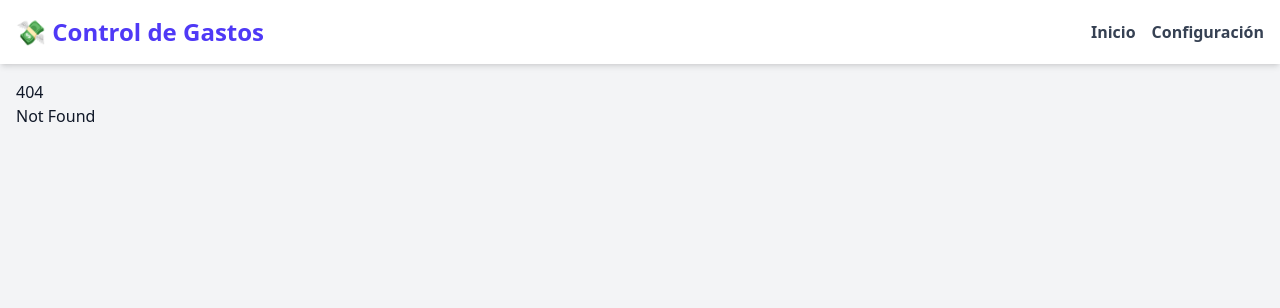
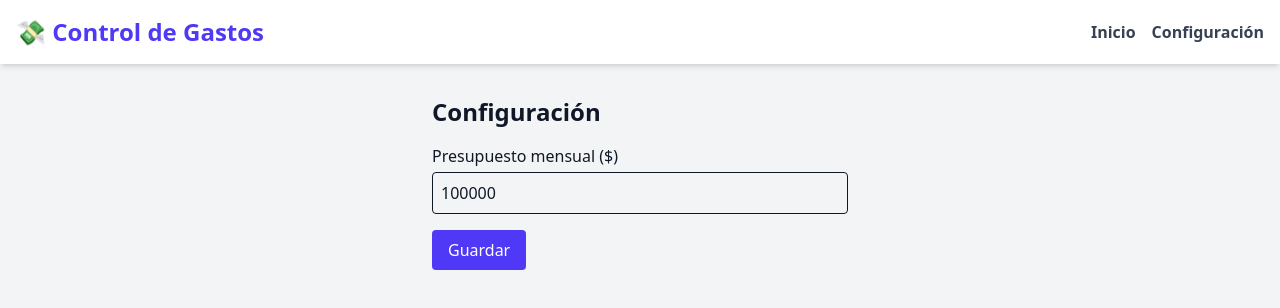
Before and after one commit to 8medios/control-gastos, a SvelteKit app: page /configuration in a window 1280 px wide. Before the commit this address had no page. Shown: the top 308 px of the page. Built offline with nearby package versions, Linux system fonts and the light colour scheme.

Commit message:
Configurar Presupuesto

```diff
--- /dev/null
+++ b/src/lib/config.ts
@@ -0,0 +1,16 @@
+import { writable } from 'svelte/store';
+import { browser } from '$app/environment';
+
+const defaultBudget = 100000; // valor por defecto
+
+const initial = browser
+	? parseFloat(localStorage.getItem('budget') || String(defaultBudget))
+	: defaultBudget;
+
+export const budget = writable<number>(initial);
+
+if (browser) {
+	budget.subscribe((val) => {
+		localStorage.setItem('budget', val.toString());
+	});
+}
--- a/src/routes/+layout.svelte
+++ b/src/routes/+layout.svelte
@@ -8,7 +8,7 @@
 			<h1 class="text-2xl font-bold text-indigo-600 dark:text-indigo-400">💸 Control de Gastos</h1>
 			<nav class="flex gap-4">
 				<a href="/" class="text-gray-700 font-bold hover:text-indigo-600 dark:text-gray-300">Inicio</a>
-				<a href="/configuracion" class="text-gray-700 font-bold hover:text-indigo-600 dark:text-gray-300">Configuración</a>
+				<a href="/configuration" class="text-gray-700 font-bold hover:text-indigo-600 dark:text-gray-300">Configuración</a>
 			</nav>
 		</div>
 	</header>
--- a/src/routes/+page.svelte
+++ b/src/routes/+page.svelte
@@ -2,13 +2,41 @@
 	import AddExpense from '$lib/components/AddExpense.svelte';
 	import type { Expense } from '$lib/types';
 	import { expenses } from '$lib/stores';
+	import { budget } from '$lib/config';
 
 	const handleAddExpense = (e: CustomEvent<Expense>) => {
 		expenses.update((list) => [e.detail, ...list]);
 	};
+
+	// Derivar totales
+	$: totalGastos = $expenses.reduce((acc, item) => acc + item.amount, 0);
+	$: restante = $budget - totalGastos;
+
+	// Cálculos simples
+	$: diario = (restante / diasRestantes()).toFixed(2);
+	$: semanal = (restante / semanasRestantes()).toFixed(2);
+
+	function diasRestantes(): number {
+		const hoy = new Date();
+		const finMes = new Date(hoy.getFullYear(), hoy.getMonth() + 1, 0);
+		return (finMes.getDate() - hoy.getDate()) + 1;
+	}
+
+	function semanasRestantes(): number {
+		return Math.ceil(diasRestantes() / 7);
+	}
 </script>
 
 <main class="p-4 flex flex-col items-center gap-6">
+	<section class="bg-white dark:bg-gray-800 shadow rounded-xl p-4 w-full max-w-md space-y-2">
+		<h2 class="text-xl font-bold text-indigo-600 dark:text-indigo-400">Resumen</h2>
+		<p><strong>Presupuesto mensual:</strong> ${$budget}</p>
+		<p><strong>Gastos acumulados:</strong> ${totalGastos.toFixed(2)}</p>
+		<p><strong>Restante:</strong> ${restante.toFixed(2)}</p>
+		<p><strong>Disponible por día:</strong> ${diario}</p>
+		<p><strong>Disponible por semana:</strong> ${semanal}</p>
+	</section>
+
 	<AddExpense on:add={handleAddExpense} />
 
 	<ul class="w-full max-w-md space-y-2">
--- /dev/null
+++ b/src/routes/configuration/+page.svelte
@@ -0,0 +1,27 @@
+<script lang="ts">
+	import { budget } from '$lib/config';
+	let newBudget = $budget;
+
+	const handleSubmit = () => {
+		budget.set(newBudget);
+	};
+</script>
+
+<main class="p-4 max-w-md mx-auto">
+	<h2 class="text-2xl font-bold mb-4">Configuración</h2>
+	<form on:submit|preventDefault={handleSubmit} class="space-y-4">
+		<div>
+			<label for="budget-input" class="block mb-1 font-medium">Presupuesto mensual ($)</label>
+			<input
+				id="budget-input"
+				type="number"
+				bind:value={newBudget}
+				class="w-full p-2 border rounded"
+				min="0"
+			/>
+		</div>
+		<button type="submit" class="bg-indigo-600 text-white px-4 py-2 rounded hover:bg-indigo-700">
+			Guardar
+		</button>
+	</form>
+</main>
```
